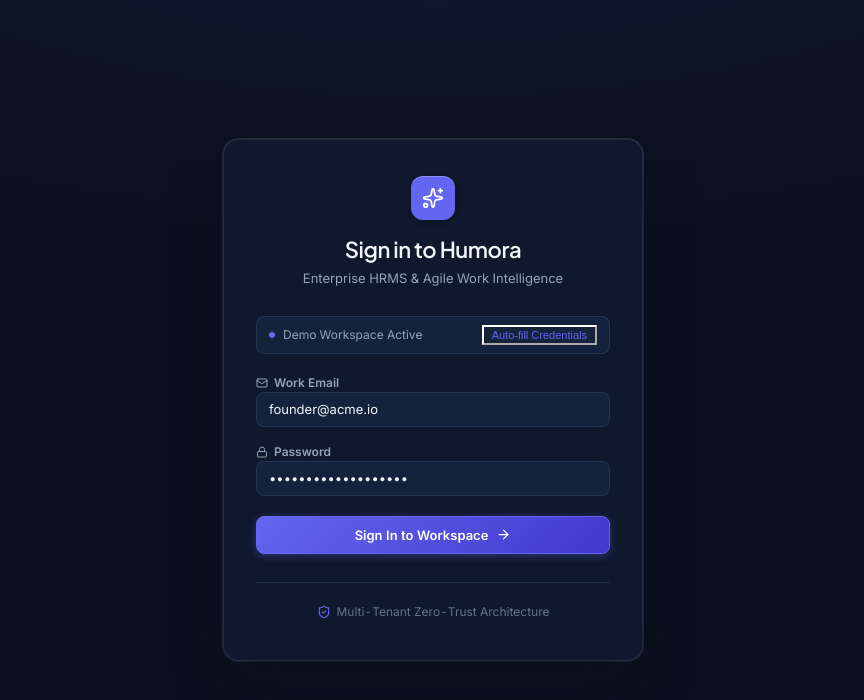
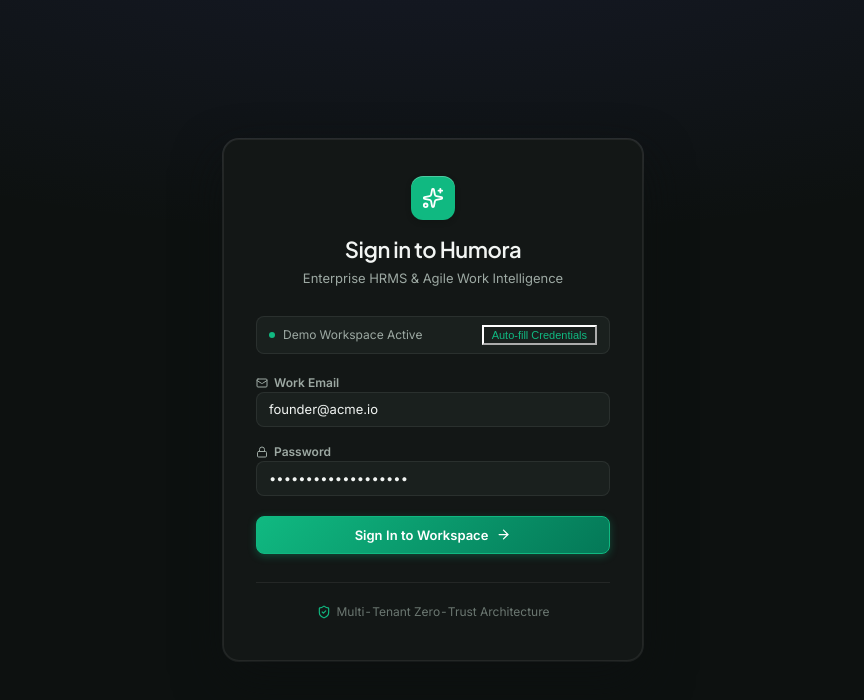
Before and after one commit to swapnil999-MI/humora, a React (Vite) app in the folder web/: page / in a window 1280 px wide. Shown: the top 700 px of the page, without its empty margins (207-1071 px from the left). Built offline with nearby package versions, Linux system fonts and the light colour scheme.

Commit message:
feat(ux): switch to Titanium Obsidian & Radiant Emerald luxury two-color palette

```diff
--- a/web/src/components/CommandPalette.tsx
+++ b/web/src/components/CommandPalette.tsx
@@ -142,7 +142,7 @@ export const CommandPalette: React.FC<{ isOpen: boolean; onClose: () => void }>
     category: 'Navigation',
     title: 'Go to My Payroll & Payslips (Zoho Payroll)',
     subtitle: 'Monthly salary slips, CTC structure, IT declarations & FBP claims',
-    icon: <CreditCard size={16} color="#6366f1" />,
+    icon: <CreditCard size={16} color="var(--accent-primary)" />,
     action: () => {
       dispatch(navigateToPage('payroll'));
       onClose();
--- a/web/src/index.css
+++ b/web/src/index.css
@@ -2,18 +2,18 @@
 
 :root {
   /* ==========================================================================
-     HUMORA TWO-COLOR TONAL SYSTEM: SLATE NAVY (CANVAS/TEXT) + ROYAL INDIGO (ACCENT)
-     Graduated Tones from Lighter to Darker · Zero Flat Black & White · Zero Circus
+     HUMORA TWO-COLOR TONAL SYSTEM: TITANIUM OBSIDIAN (BASE) + RADIANT EMERALD (ACCENT)
+     Graduated Tones from Lighter to Darker · Zero Blue/Navy · Zero Harsh B&W · Zero Circus
      ========================================================================== */
 
-  /* Dark Theme Surfaces (Deep Structural Slate Navy Ladder) */
-  --surface-0: #0a101d; /* Base Canvas: Deep Midnight Slate Navy */
-  --surface-1: #0f182c; /* App Rail, Header Base */
-  --surface-2: #15223c; /* SubNav Pane, Side Drawers */
-  --surface-3: #1d2d4f; /* Clean Monolithic Cards */
-  --surface-4: #273a64; /* Elevated Menus, Popovers, Active Wells */
-  --surface-hover: rgba(99, 102, 241, 0.10);
-  --surface-active: rgba(99, 102, 241, 0.18);
+  /* Dark Theme Surfaces (Deep Structural Titanium Obsidian Ladder) */
+  --surface-0: #0d1110; /* Base Canvas: Deep Mineral Titanium Obsidian */
+  --surface-1: #131716; /* App Rail, Header Base */
+  --surface-2: #1a201e; /* SubNav Pane, Side Drawers */
+  --surface-3: #222927; /* Clean Monolithic Cards */
+  --surface-4: #2b3431; /* Elevated Menus, Popovers, Active Wells */
+  --surface-hover: rgba(16, 185, 129, 0.08);
+  --surface-active: rgba(16, 185, 129, 0.16);
 
   /* Compatibility Aliases */
   --bg-app: var(--surface-0);
@@ -23,58 +23,58 @@
   --bg-surface-hover: var(--surface-hover);
   --bg-surface-active: var(--surface-active);
 
-  /* Tonal Hairlines & Borders (Cool Slate Navy Transparencies) */
-  --border-hairline: rgba(148, 163, 184, 0.14);
-  --border-subtle: rgba(148, 163, 184, 0.22);
-  --border-strong: rgba(148, 163, 184, 0.36);
-  --border-accent: #6366f1;
+  /* Tonal Hairlines & Borders (Neutral Transparencies) */
+  --border-hairline: rgba(255, 255, 255, 0.07);
+  --border-subtle: rgba(255, 255, 255, 0.13);
+  --border-strong: rgba(255, 255, 255, 0.24);
+  --border-accent: #10b981;
 
-  /* Tonal Typography Ladder (Dark Mode: Light to Mid Slate Navy) */
-  --text-primary: #f1f5f9;   /* Soft Pearl Ice Slate (High Readability) */
-  --text-secondary: #94a3b8; /* Cool Mid Slate */
-  --text-muted: #64748b;     /* Deep Slate */
-  --text-dim: #475569;       /* Subtle Hint */
+  /* Tonal Typography Ladder (Dark Mode: Light Alabaster to Mineral Charcoal) */
+  --text-primary: #f2f5f3;   /* Soft Silk Alabaster (Ultra Readability, Zero Glare) */
+  --text-secondary: #9da9a3; /* Warm Mineral Sage-Slate */
+  --text-muted: #6b7771;     /* Deep Mineral Slate */
+  --text-dim: #46524c;       /* Subtle Hint */
 
-  /* Color 2: Royal Cobalt Indigo (Accents, Buttons, Active Highlights) */
-  --accent-primary: #6366f1;
-  --accent-primary-hover: #4f46e5;
-  --accent-gradient: linear-gradient(135deg, #6366f1 0%, #4338ca 100%);
-  --accent-subtle: rgba(99, 102, 241, 0.15);
-  --accent-ring: rgba(99, 102, 241, 0.35);
+  /* Color 2: Radiant Jewel Emerald (Accents, Buttons, Live Highlights) */
+  --accent-primary: #10b981;
+  --accent-primary-hover: #059669;
+  --accent-gradient: linear-gradient(135deg, #10b981 0%, #047857 100%);
+  --accent-subtle: rgba(16, 185, 129, 0.13);
+  --accent-ring: rgba(16, 185, 129, 0.32);
 
-  /* Restrained Tonal Status Indicators (Unified with Indigo & Slate) */
-  --status-backlog: #64748b;
-  --status-todo: #94a3b8;
-  --status-in-progress: #818cf8;
-  --status-in-review: #a5b4fc;
-  --status-done: #6366f1;
-  --status-cancelled: #475569;
+  /* Restrained Tonal Status Indicators (Unified with Emerald & Obsidian) */
+  --status-backlog: #6b7771;
+  --status-todo: #9da9a3;
+  --status-in-progress: #34d399;
+  --status-in-review: #6ee7b7;
+  --status-done: #10b981;
+  --status-cancelled: #46524c;
 
   --priority-urgent: #f43f5e;
-  --priority-high: #818cf8;
-  --priority-medium: #94a3b8;
-  --priority-low: #64748b;
+  --priority-high: #34d399;
+  --priority-medium: #9da9a3;
+  --priority-low: #6b7771;
 
-  --hrms-present: #6366f1;
-  --hrms-present-subtle: rgba(99, 102, 241, 0.15);
-  --hrms-on-leave: #94a3b8;
-  --hrms-on-leave-subtle: rgba(148, 163, 184, 0.10);
-  --hrms-sandwich-flag: #818cf8;
-  --hrms-quota-bar: #6366f1;
+  --hrms-present: #10b981;
+  --hrms-present-subtle: rgba(16, 185, 129, 0.14);
+  --hrms-on-leave: #9da9a3;
+  --hrms-on-leave-subtle: rgba(157, 169, 163, 0.10);
+  --hrms-sandwich-flag: #34d399;
+  --hrms-quota-bar: #10b981;
 
-  --accent-emerald: #6366f1;
-  --accent-emerald-subtle: rgba(99, 102, 241, 0.14);
-  --accent-amber: #818cf8;
-  --accent-amber-subtle: rgba(129, 140, 248, 0.14);
+  --accent-emerald: #10b981;
+  --accent-emerald-subtle: rgba(16, 185, 129, 0.14);
+  --accent-amber: #34d399;
+  --accent-amber-subtle: rgba(52, 211, 153, 0.14);
   --accent-rose: #f43f5e;
   --accent-rose-subtle: rgba(244, 63, 94, 0.12);
 
   /* Soft Multi-Layered Shadows (Dark Mode) */
-  --shadow-xs: 0 1px 2px rgba(10, 16, 29, 0.4);
-  --shadow-sm: 0 2px 5px rgba(10, 16, 29, 0.45);
-  --shadow-md: 0 6px 20px -2px rgba(10, 16, 29, 0.55);
-  --shadow-lg: 0 12px 36px -4px rgba(10, 16, 29, 0.70);
-  --shadow-popover: 0 20px 48px rgba(10, 16, 29, 0.85), 0 0 0 1px var(--border-subtle);
+  --shadow-xs: 0 1px 2px rgba(13, 17, 16, 0.4);
+  --shadow-sm: 0 2px 5px rgba(13, 17, 16, 0.45);
+  --shadow-md: 0 6px 20px -2px rgba(13, 17, 16, 0.55);
+  --shadow-lg: 0 12px 36px -4px rgba(13, 17, 16, 0.70);
+  --shadow-popover: 0 20px 48px rgba(13, 17, 16, 0.85), 0 0 0 1px var(--border-subtle);
 
   /* Soft Geometry */
   --radius-xs: 6px;
@@ -95,116 +95,117 @@
 
   /* App Rail Tokens (Dark Mode) */
   --rail-bg: var(--surface-1);
-  --rail-btn-idle-color: #64748b;
-  --rail-btn-hover-bg: rgba(99, 102, 241, 0.10);
-  --rail-btn-hover-color: #f1f5f9;
-  --rail-btn-active-bg: rgba(99, 102, 241, 0.18);
-  --rail-btn-active-color: #6366f1;
-  --rail-btn-active-border: #6366f1;
+  --rail-btn-idle-color: #6b7771;
+  --rail-btn-hover-bg: rgba(16, 185, 129, 0.08);
+  --rail-btn-hover-color: #f2f5f3;
+  --rail-btn-active-bg: rgba(16, 185, 129, 0.16);
+  --rail-btn-active-color: #10b981;
+  --rail-btn-active-border: #10b981;
 
   /* SubNav Tokens (Dark Mode) */
   --subnav-bg: var(--surface-2);
-  --subnav-item-idle-color: #94a3b8;
-  --subnav-item-hover-bg: rgba(99, 102, 241, 0.08);
-  --subnav-item-hover-color: #f1f5f9;
-  --subnav-item-active-bg: rgba(99, 102, 241, 0.15);
-  --subnav-item-active-color: #f1f5f9;
-  --subnav-item-active-border: #6366f1;
+  --subnav-item-idle-color: #9da9a3;
+  --subnav-item-hover-bg: rgba(16, 185, 129, 0.08);
+  --subnav-item-hover-color: #f2f5f3;
+  --subnav-item-active-bg: rgba(16, 185, 129, 0.16);
+  --subnav-item-active-color: #f2f5f3;
+  --subnav-item-active-border: #10b981;
 
   /* Card Tokens (Dark Mode) */
   --card-bg: var(--surface-3);
   --card-border: var(--border-hairline);
-  --card-highlight: linear-gradient(90deg, transparent 0%, rgba(99, 102, 241, 0.12) 50%, transparent 100%);
-  --card-shadow: 0 4px 20px -2px rgba(10, 16, 29, 0.4), inset 0 1px 0 rgba(99, 102, 241, 0.08);
+  --card-highlight: linear-gradient(90deg, transparent 0%, rgba(16, 185, 129, 0.12) 50%, transparent 100%);
+  --card-shadow: 0 4px 20px -2px rgba(13, 17, 16, 0.4), inset 0 1px 0 rgba(16, 185, 129, 0.08);
 }
 
 /* ==========================================================================
-   LIGHT THEME: SOFT ICE SLATE NAVY + ROYAL INDIGO (ZERO HARSH BLINDING WHITE)
+   LIGHT THEME: WARM ARCHITECTURAL LINEN + EXECUTIVE JADE EMERALD
+   Zero Harsh Blinding White · Zero Blue · Pure Ergonomic Tone
    ========================================================================== */
 [data-theme="light"],
 .light {
-  --surface-0: #eef3f9; /* Soft Ice Slate Navy Canvas (Warm, Ergonomic) */
-  --surface-1: #f8fafc; /* Elevated Soft Surface */
-  --surface-2: #e2e9f3; /* SubNav Pane, Structural Containers */
+  --surface-0: #f2f5f3; /* Ergonomic Warm Linen Stone Canvas */
+  --surface-1: #fafcfa; /* Elevated Soft Surface */
+  --surface-2: #e5ebe6; /* SubNav Pane, Structural Containers */
   --surface-3: #ffffff; /* Monolithic Crisp Surface */
-  --surface-4: #d7e3f1; /* Elevated Floating Popovers */
-  --surface-hover: rgba(79, 70, 229, 0.08);
-  --surface-active: rgba(79, 70, 229, 0.15);
+  --surface-4: #d8e0da; /* Elevated Floating Popovers */
+  --surface-hover: rgba(5, 150, 105, 0.07);
+  --surface-active: rgba(5, 150, 105, 0.14);
 
-  --border-hairline: #e2e9f3;
-  --border-subtle: #cbd5e1;
-  --border-strong: #94a3b8;
-  --border-accent: #4f46e5;
+  --border-hairline: #e1e7e2;
+  --border-subtle: #cbd5ce;
+  --border-strong: #94a39b;
+  --border-accent: #059669;
 
-  --text-primary: #0f172a;   /* Deep Slate Navy (High Contrast) */
-  --text-secondary: #334155; /* Mid Slate Navy */
-  --text-muted: #64748b;     /* Muted Slate */
-  --text-dim: #94a3b8;       /* Soft Slate */
+  --text-primary: #111a15;   /* Deep Forest Mineral Charcoal */
+  --text-secondary: #334239; /* Mid Mineral Charcoal */
+  --text-muted: #5e6f65;     /* Soft Mineral */
+  --text-dim: #8f9f95;       /* Subtle Mineral */
 
-  /* Color 2: Royal Cobalt Indigo (Light Mode) */
-  --accent-primary: #4f46e5;
-  --accent-primary-hover: #4338ca;
-  --accent-gradient: linear-gradient(135deg, #4f46e5 0%, #3730a3 100%);
-  --accent-subtle: rgba(79, 70, 229, 0.09);
-  --accent-ring: rgba(79, 70, 229, 0.25);
+  /* Color 2: Executive Jade Emerald (Light Mode) */
+  --accent-primary: #059669;
+  --accent-primary-hover: #047857;
+  --accent-gradient: linear-gradient(135deg, #059669 0%, #064e3b 100%);
+  --accent-subtle: rgba(5, 150, 105, 0.09);
+  --accent-ring: rgba(5, 150, 105, 0.25);
 
   /* Status Indicators (Light Mode) */
-  --status-backlog: #64748b;
-  --status-todo: #334155;
-  --status-in-progress: #4f46e5;
-  --status-in-review: #4338ca;
-  --status-done: #312e81;
-  --status-cancelled: #94a3b8;
+  --status-backlog: #5e6f65;
+  --status-todo: #334239;
+  --status-in-progress: #059669;
+  --status-in-review: #10b981;
+  --status-done: #047857;
+  --status-cancelled: #8f9f95;
 
   --priority-urgent: #e11d48;
-  --priority-high: #4f46e5;
-  --priority-medium: #334155;
-  --priority-low: #64748b;
+  --priority-high: #059669;
+  --priority-medium: #334239;
+  --priority-low: #5e6f65;
 
-  --hrms-present: #4f46e5;
-  --hrms-present-subtle: rgba(79, 70, 229, 0.08);
-  --hrms-on-leave: #334155;
-  --hrms-on-leave-subtle: rgba(51, 65, 85, 0.06);
-  --hrms-sandwich-flag: #4f46e5;
-  --hrms-quota-bar: #4f46e5;
+  --hrms-present: #059669;
+  --hrms-present-subtle: rgba(5, 150, 105, 0.08);
+  --hrms-on-leave: #334239;
+  --hrms-on-leave-subtle: rgba(51, 66, 57, 0.06);
+  --hrms-sandwich-flag: #059669;
+  --hrms-quota-bar: #059669;
 
-  --accent-emerald: #4f46e5;
-  --accent-emerald-subtle: rgba(79, 70, 229, 0.08);
-  --accent-amber: #4338ca;
-  --accent-amber-subtle: rgba(67, 56, 202, 0.08);
+  --accent-emerald: #059669;
+  --accent-emerald-subtle: rgba(5, 150, 105, 0.08);
+  --accent-amber: #047857;
+  --accent-amber-subtle: rgba(4, 120, 87, 0.08);
   --accent-rose: #e11d48;
   --accent-rose-subtle: rgba(225, 29, 72, 0.08);
 
   /* Soft Light Mode Shadows */
-  --shadow-xs: 0 1px 2px rgba(15, 23, 42, 0.04);
-  --shadow-sm: 0 1px 3px rgba(15, 23, 42, 0.06), 0 1px 2px rgba(15, 23, 42, 0.03);
-  --shadow-md: 0 4px 14px -2px rgba(15, 23, 42, 0.08);
-  --shadow-lg: 0 10px 24px -4px rgba(15, 23, 42, 0.10);
-  --shadow-popover: 0 16px 36px -4px rgba(15, 23, 42, 0.15), 0 0 0 1px #cbd5e1;
+  --shadow-xs: 0 1px 2px rgba(17, 26, 21, 0.04);
+  --shadow-sm: 0 1px 3px rgba(17, 26, 21, 0.06), 0 1px 2px rgba(17, 26, 21, 0.03);
+  --shadow-md: 0 4px 14px -2px rgba(17, 26, 21, 0.08);
+  --shadow-lg: 0 10px 24px -4px rgba(17, 26, 21, 0.10);
+  --shadow-popover: 0 16px 36px -4px rgba(17, 26, 21, 0.15), 0 0 0 1px #cbd5ce;
 
   /* App Rail Tokens (Light Mode) */
-  --rail-bg: #f8fafc;
-  --rail-btn-idle-color: #64748b;
-  --rail-btn-hover-bg: #e2e9f3;
-  --rail-btn-hover-color: #0f172a;
-  --rail-btn-active-bg: rgba(79, 70, 229, 0.12);
-  --rail-btn-active-color: #4f46e5;
-  --rail-btn-active-border: #4f46e5;
+  --rail-bg: #fafcfa;
+  --rail-btn-idle-color: #5e6f65;
+  --rail-btn-hover-bg: #e5ebe6;
+  --rail-btn-hover-color: #111a15;
+  --rail-btn-active-bg: rgba(5, 150, 105, 0.12);
+  --rail-btn-active-color: #059669;
+  --rail-btn-active-border: #059669;
 
   /* SubNav Tokens (Light Mode) */
-  --subnav-bg: #e2e9f3;
-  --subnav-item-idle-color: #334155;
-  --subnav-item-hover-bg: rgba(79, 70, 229, 0.06);
-  --subnav-item-hover-color: #0f172a;
-  --subnav-item-active-bg: rgba(79, 70, 229, 0.12);
-  --subnav-item-active-color: #4f46e5;
-  --subnav-item-active-border: #4f46e5;
+  --subnav-bg: #e5ebe6;
+  --subnav-item-idle-color: #334239;
+  --subnav-item-hover-bg: rgba(5, 150, 105, 0.06);
+  --subnav-item-hover-color: #111a15;
+  --subnav-item-active-bg: rgba(5, 150, 105, 0.12);
+  --subnav-item-active-color: #059669;
+  --subnav-item-active-border: #059669;
 
   /* Card Tokens (Light Mode) */
   --card-bg: #ffffff;
-  --card-border: #e2e9f3;
-  --card-highlight: linear-gradient(90deg, transparent 0%, rgba(79, 70, 229, 0.06) 50%, transparent 100%);
-  --card-shadow: 0 2px 8px rgba(15, 23, 42, 0.05), 0 1px 2px rgba(15, 23, 42, 0.03);
+  --card-border: #e1e7e2;
+  --card-highlight: linear-gradient(90deg, transparent 0%, rgba(5, 150, 105, 0.06) 50%, transparent 100%);
+  --card-shadow: 0 2px 8px rgba(17, 26, 21, 0.05), 0 1px 2px rgba(17, 26, 21, 0.03);
 }
 
 /* ==========================================================================
@@ -495,7 +496,7 @@ p, span, div {
   transform: translateY(1px);
 }
 
-/* Primary Button: Royal Cobalt Indigo (Rich Two-Color System) */
+/* Primary Button: Radiant Jewel Emerald (Rich Two-Color System) */
 .btn-primary {
   background: var(--accent-gradient);
   color: #ffffff !important;
@@ -601,11 +602,11 @@ p, span, div {
   border-color: var(--accent-primary);
   border-radius: 18px 18px 0 0;
   border-bottom: 1px solid var(--border-hairline);
-  box-shadow: 0 8px 24px -4px rgba(10, 16, 29, 0.45);
+  box-shadow: 0 8px 24px -4px rgba(13, 17, 16, 0.45);
 }
 
 [data-theme="light"] .google-search-bar.expanded {
-  box-shadow: 0 8px 24px -4px rgba(15, 23, 42, 0.12);
+  box-shadow: 0 8px 24px -4px rgba(17, 26, 21, 0.12);
 }
 
 .google-search-input {
@@ -676,14 +677,14 @@ p, span, div {
   border: 1px solid var(--accent-primary);
   border-top: none;
   border-radius: 0 0 18px 18px;
-  box-shadow: 0 18px 36px -4px rgba(10, 16, 29, 0.6);
+  box-shadow: 0 18px 36px -4px rgba(13, 17, 16, 0.6);
   overflow: hidden;
   z-index: 100;
   animation: googleDropdownSlide 130ms cubic-bezier(0.16, 1, 0.3, 1);
 }
 
 [data-theme="light"] .google-dropdown-menu {
-  box-shadow: 0 18px 36px -4px rgba(15, 23, 42, 0.14);
+  box-shadow: 0 18px 36px -4px rgba(17, 26, 21, 0.14);
 }
 
 @keyframes googleDropdownSlide {
--- a/web/src/views/hrms/ApprovalsDesk.tsx
+++ b/web/src/views/hrms/ApprovalsDesk.tsx
@@ -253,7 +253,7 @@ export const ApprovalsDesk: React.FC = () => {
           {pendingRegularizations.length > 0 && (
             <span
               style={{
-                background: '#6366f1',
+                background: 'var(--accent-primary)',
                 color: '#fff',
                 padding: '1px 6px',
                 borderRadius: '10px',
--- a/web/src/views/hrms/CompanySettingsDesk.tsx
+++ b/web/src/views/hrms/CompanySettingsDesk.tsx
@@ -808,7 +808,7 @@ export const CompanySettingsDesk: React.FC = () => {
                       width: '40px',
                       height: '40px',
                       borderRadius: '6px',
-                      background: '#4f46e5',
+                      background: 'var(--accent-primary)',
                       overflow: 'hidden',
                       display: 'flex',
                       alignItems: 'center',
--- a/web/src/views/hrms/EmployeeDirectory.tsx
+++ b/web/src/views/hrms/EmployeeDirectory.tsx
@@ -436,7 +436,7 @@ export const EmployeeDirectory: React.FC = () => {
 
                 <label
                   style={{
-                    background: '#3b82f6',
+                    background: 'var(--accent-primary)',
                     color: '#ffffff',
                     padding: '8px 16px',
                     borderRadius: '6px',
@@ -574,7 +574,7 @@ export const EmployeeDirectory: React.FC = () => {
                   }
                 }}
                 style={{
-                  background: enrollImages.length === 0 ? '#4b5563' : '#6366f1',
+                  background: enrollImages.length === 0 ? '#4b5563' : 'var(--accent-primary)',
                   border: 'none',
                   borderRadius: '6px',
                   padding: '8px 18px',
--- a/web/src/views/hrms/PayslipDocumentModal.tsx
+++ b/web/src/views/hrms/PayslipDocumentModal.tsx
@@ -202,7 +202,7 @@ export const PayslipDocumentModal: React.FC<PayslipDocumentModalProps> = ({
                     width: '64px',
                     height: '64px',
                     borderRadius: '10px',
-                    background: '#4f46e5',
+                    background: 'var(--accent-primary)',
                     color: '#ffffff',
                     display: 'flex',
                     alignItems: 'center',
--- a/web/src/views/hrms/ShiftManagementDesk.tsx
+++ b/web/src/views/hrms/ShiftManagementDesk.tsx
@@ -52,7 +52,7 @@ export const ShiftManagementDesk: React.FC = () => {
   const [graceMinutes, setGraceMinutes] = useState(15);
   const [halfDayThresholdHours, setHalfDayThresholdHours] = useState(4.0);
   const [isNightShift, setIsNightShift] = useState(false);
-  const [shiftColor, setShiftColor] = useState('#6366f1');
+  const [shiftColor, setShiftColor] = useState('#10b981');
 
   // Form states for Roster Assign Modal
   const [selectedShiftId, setSelectedShiftId] = useState('');
--- a/web/src/views/hrms/TeamCapacityDesk.tsx
+++ b/web/src/views/hrms/TeamCapacityDesk.tsx
@@ -559,7 +559,7 @@ export const TeamCapacityDesk: React.FC = () => {
                             style={{
                               height: '100%',
                               width: `${loadPercent}%`,
-                              background: isOverloaded ? '#ef4444' : '#6366f1',
+                              background: isOverloaded ? '#ef4444' : 'var(--accent-primary)',
                               borderRadius: '3px',
                             }}
                           />
@@ -933,7 +933,7 @@ export const TeamCapacityDesk: React.FC = () => {
                           style={{
                             height: '100%',
                             width: `${Math.min(100, epic.budget_burn_pct)}%`,
-                            background: epic.is_over_budget ? '#ef4444' : 'linear-gradient(90deg, #6366f1, #10b981)',
+                            background: epic.is_over_budget ? '#ef4444' : 'var(--accent-gradient)',
                           }}
                         />
                       </div>
--- a/web/src/views/hrms/TeamRadarDesk.tsx
+++ b/web/src/views/hrms/TeamRadarDesk.tsx
@@ -248,7 +248,7 @@ export const TeamRadarDesk: React.FC = () => {
                           : member.presence_status === 'on_break'
                           ? '#f59e0b'
                           : member.presence_status === 'on_leave'
-                          ? '#3b82f6'
+                          ? 'var(--text-muted)'
                           : '#ef4444',
                     }}
                   />
```
Also changed, not shown: web/src/views/hrms/PayrollRunModal.tsx (+5 -5 lines).
